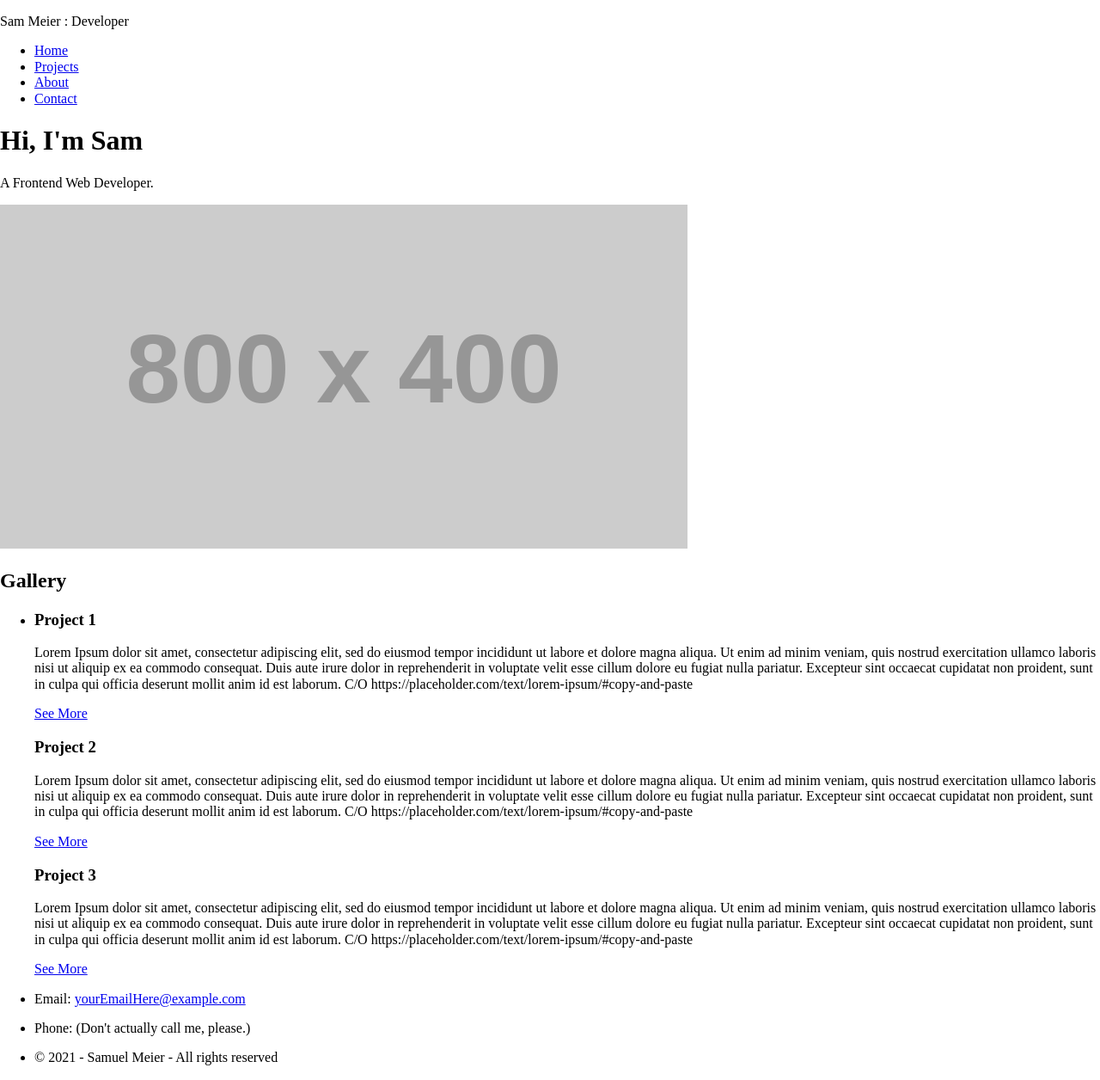
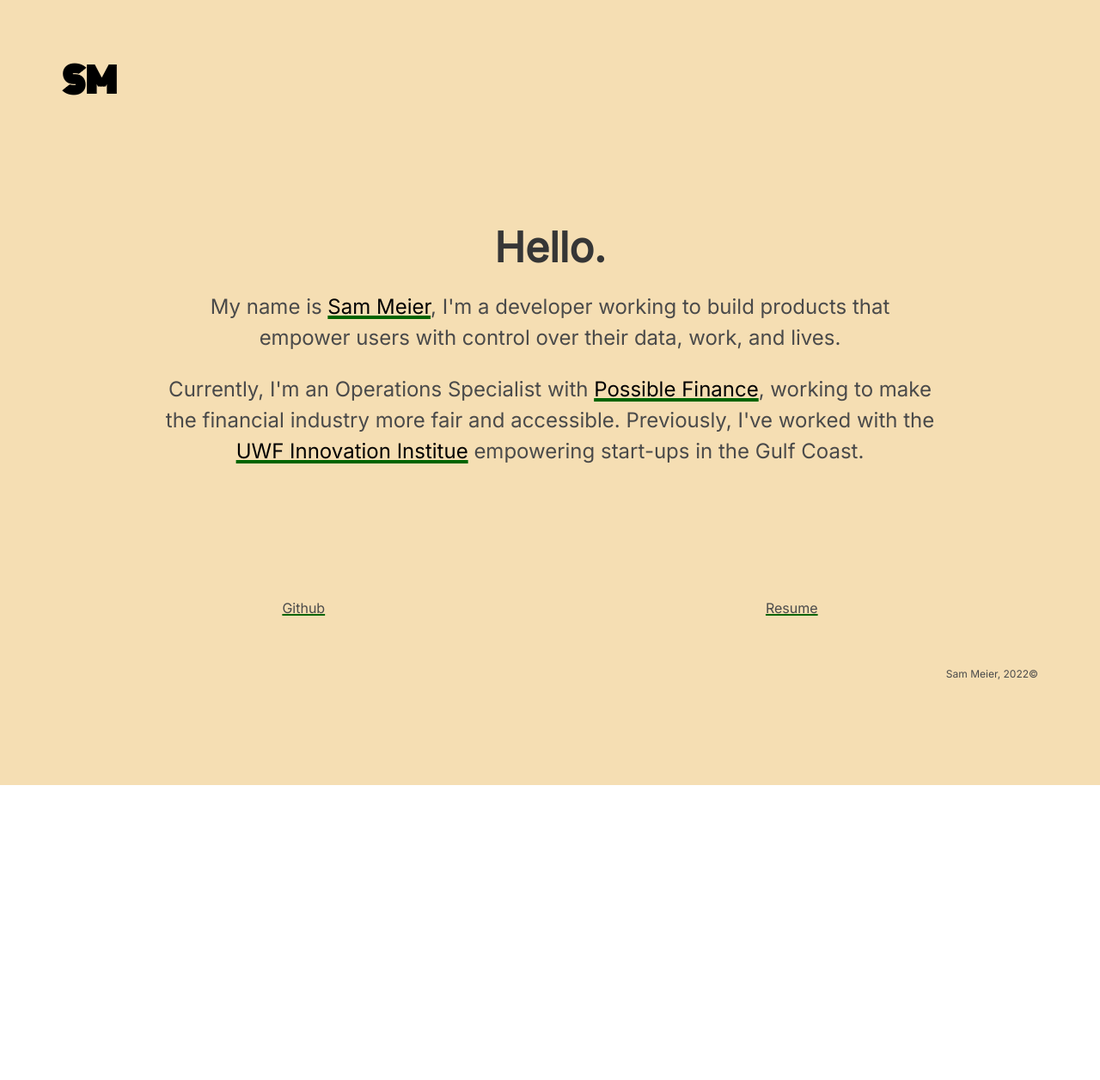
Before and after one commit to ssmeier/ssmeier.github.io, a plain HTML site: page index.html in a window 1280 px wide. Shown: the whole page at 86% size. After the commit the page ends 913 px from the top, so only its background shows below. Drawn offline with nearby package versions, Linux system fonts and the light colour scheme; files that its build step writes are made by us from their sources; placeholder pictures from the web are drawn by us; a web font is replaced by a local one.

Commit message:
Decided on basic format and content

```diff
--- a/index.html
+++ b/index.html
@@ -1,108 +1,59 @@
-<!doctype html>
+<!DOCTYPE html>
 <html>
 
 <head>
     <meta charset="utf-8">
+    <meta name="viewport" content="width=device-width, initial-scale=1">
     <title>Sam Meier</title>
-  <meta name="description" content="An awesome site that showcases my work!">
-  <meta name="viewport" content="width=device-width, initial-scale=1, shrink-to-fit=no">
+    <link rel="stylesheet" href="https://cdn.jsdelivr.net/npm/bulma@0.9.3/css/bulma.min.css">
+    <link rel="preconnect" href="https://fonts.googleapis.com">
+    <link rel="preconnect" href="https://fonts.gstatic.com" crossorigin>
+    <link href="https://fonts.googleapis.com/css2?family=Inter&display=swap" rel="stylesheet">
+    <link
+        href="https://fonts.googleapis.com/css2?family=Andika+New+Basic:ital,wght@0,400;0,700;1,400&family=Monoton&display=swap"
+        rel="stylesheet">
+    <link href="main.css" rel="stylesheet">
 
-  <link rel="stylesheet" href="css/normalize.css">
-  <link rel="stylesheet" href="css/main.css">
+</head>
 </head>
 
 <body>
-    <header>
-        <p>Sam Meier : Developer</p>
-        <nav>
+    <section class="hero is-medium">
+        <div class="hero-head">
+            <h1 class="title is-2" id="logo">
+                SM
+            </h1>
+        </div>
+        <div class="hero-body">
+            <div class="container  has-text-centered px-6">
+                <div class="content is-large">
+                    <h1 class="title">Hello.</h1>
+                    <div class="block">
+                        <p class="">My name is <a href="https://www.linkedin.com/in/sam-meier/" target="_blank" rel="noreferrer noopener">Sam Meier</a>, I'm a developer working to build products that
+                            empower users with control over their data, work, and lives. </p>
+                    </div>
+                    <div class="block">
+                        <p class="">Currently, I'm an Operations Specialist with <a href="https://www.possiblefinance.com/" target="_blank" rel="noreferrer noopener">Possible Finance</a>, working to
+                            make the
+                            financial industry more fair and accessible. Previously, I've worked with the <a href="https://www.linkedin.com/showcase/uwf-innovation-institute/" target="_blank" rel="noreferrer noopener">UWF
+                                Innovation
+                                Institue</a> empowering start-ups in the Gulf Coast.</p>
+                    </div>
+                </div>
+            </div>
+        </div>
+        <div class="hero-foot">
+            <nav class="tabs is-fullwidth">
+                <div class="container">
                     <ul>
-                <li>
-                    <a href="/">Home</a>
-                </li>
-                <li>
-                    <a href="#projects">Projects</a>
-                </li>
-                <li>
-                    <a href="/about">About</a>
-                </li>
-                <li>
-                    <a href="#contact">Contact</a>
-                </li>
+                        <li><a>Github</a></li>
+                        <li><a>Resume</a></li>
+                        <!--<li><a>Writing</a></li> -->
                     </ul>
+                </div>
             </nav>
-    </header>
-    <main>
-        <section>
-            <h1>Hi, I'm Sam</h1>
-            <p>A Frontend Web Developer.</p>
-            <img src="http://via.placeholder.com/800x400" alt="Placeholder image">
+        </div>
     </section>
-        <section id="projects">
-            <h2>Gallery</h2>
-            <ul>
-                <li>
-                    <article>
-                        <header>
-                        <h3>Project 1</h3>
-                        </header>
-                        <p>Lorem Ipsum dolor sit amet, consectetur adipiscing elit, sed do eiusmod tempor incididunt ut labore et dolore magna aliqua. Ut enim ad minim veniam, quis nostrud exercitation ullamco laboris nisi ut aliquip ex ea commodo consequat. Duis aute irure dolor in reprehenderit in voluptate velit esse cillum dolore eu fugiat nulla pariatur. Excepteur sint occaecat cupidatat non proident, sunt in culpa qui officia deserunt mollit anim id est laborum.
-
-                            C/O https://placeholder.com/text/lorem-ipsum/#copy-and-paste </p>
-                        <footer>
-                            <p>
-                                <a href="/project-1">See More</a>
-                            </p>
-                        </footer>
-                        </article>
-                        <article>
-                            <header>
-                            <h3>Project 2</h3>
-                            </header>
-                            <p>Lorem Ipsum dolor sit amet, consectetur adipiscing elit, sed do eiusmod tempor incididunt ut labore et dolore magna aliqua. Ut enim ad minim veniam, quis nostrud exercitation ullamco laboris nisi ut aliquip ex ea commodo consequat. Duis aute irure dolor in reprehenderit in voluptate velit esse cillum dolore eu fugiat nulla pariatur. Excepteur sint occaecat cupidatat non proident, sunt in culpa qui officia deserunt mollit anim id est laborum.
-
-                                C/O https://placeholder.com/text/lorem-ipsum/#copy-and-paste </p>
-                            <footer>
-                                <p>
-                                    <a href="/project-2">See More</a>
-                                </p>
-                            </footer>
-                            </article>
-                            <article>
-                                <header>
-                                <h3>Project 3</h3>
-                                </header>
-                                <p>Lorem Ipsum dolor sit amet, consectetur adipiscing elit, sed do eiusmod tempor incididunt ut labore et dolore magna aliqua. Ut enim ad minim veniam, quis nostrud exercitation ullamco laboris nisi ut aliquip ex ea commodo consequat. Duis aute irure dolor in reprehenderit in voluptate velit esse cillum dolore eu fugiat nulla pariatur. Excepteur sint occaecat cupidatat non proident, sunt in culpa qui officia deserunt mollit anim id est laborum.
-
-                                    C/O https://placeholder.com/text/lorem-ipsum/#copy-and-paste </p>
-                                <footer>
-                                    <p>
-                                        <a href="/project-3">See More</a>
-                                    </p>
-                                </footer>
-                                </article>
-                </li>
-            </ul>
-        </section>
-    </main>
-    <footer>
-        <ul>
-            <li>
-                <p>
-                    Email: <a href="mailto:nothing@nowhere.com">yourEmailHere@example.com</a>
-                </p>
-            </li>
-            <li>
-                <p>
-                    Phone: (Don't actually call me, please.)
-                </p>
-            </li>
-            <li>
-                <p>
-                    &copy; 2021 - Samuel Meier - All rights reserved
-                </p>
-            </li>
-        </ul>
-    </footer>
 </body>
-
+<footer class="my-6 is-size-7 has-text-right"><p>Sam Meier, 2022©</p></footer>
 </html>
--- a/main.css
+++ b/main.css
@@ -1,7 +1,22 @@
 
-nav {
-    list-style-type: none;
+body {
+    background: wheat;
+    padding: 4.5rem;
     margin: 0;
-    padding: 0;
+    font-family: 'Inter', sans-serif;
+}
 
+a {
+    text-decoration: underline darkgreen;
+    text-decoration-thickness: 0.15em;
+    color: black
 }
+
+#logo {
+    font-family: 'Monoton', cursive;
+    color: black;
+}
+
+.hero-foot {
+    background-color: wheat;
+}
```
Also changed, not shown: img/profile.jpg (added). Lines whose indentation alone changed are shown as unchanged.
